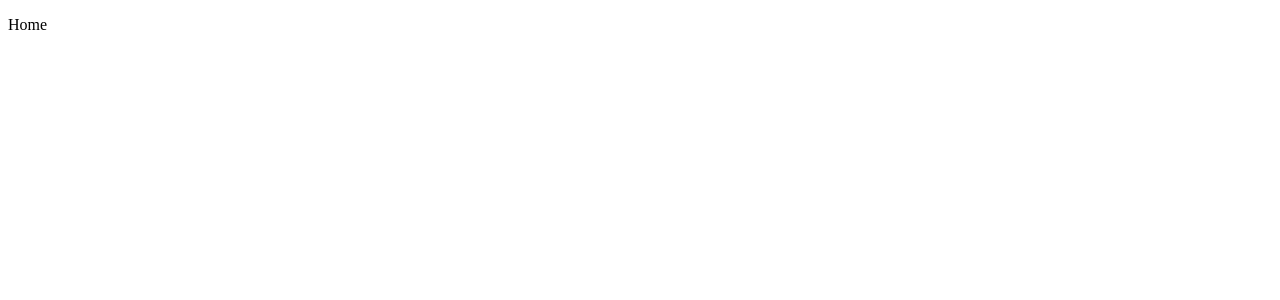
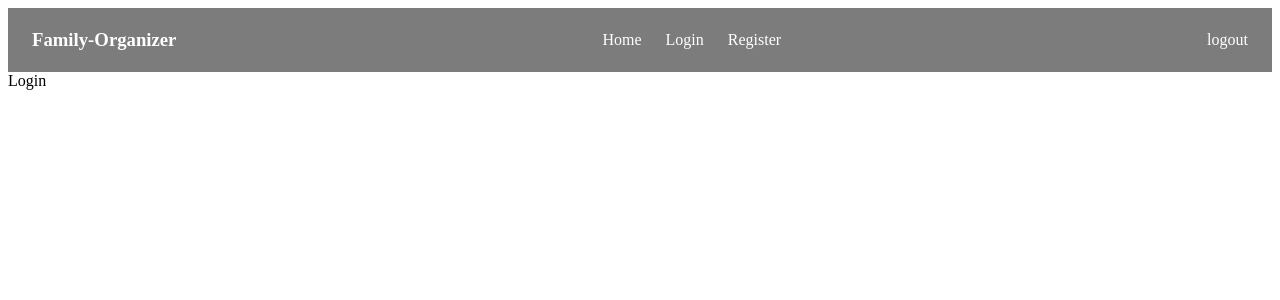
Before and after one commit to Julian0509/Family-Organizer, a React (Vite) app in the folder Family-Orginizer/: page / in a window 1280 px wide. Shown: the top 300 px of the page. Built offline with nearby package versions, Linux system fonts and the light colour scheme.

Commit message:
Header+Layout

```diff
--- a/Family-Orginizer/src/App.jsx
+++ b/Family-Orginizer/src/App.jsx
@@ -8,8 +8,8 @@ function App() {
   return (
     <BrowserRouter>
     <Routes>
-      <Route path="/" element={<Home />}></Route>
-      <Route path="login" element={<Login />}></Route>
+      <Route path="/" element={<Login />}></Route>
+      <Route path="home" element={<Home />}></Route>
       <Route path="register" element={<Register />}></Route>
     </Routes>
     </BrowserRouter>
--- /dev/null
+++ b/Family-Orginizer/src/components/Header.jsx
@@ -0,0 +1,19 @@
+import Navigation from "./Navbar";
+import "../styles/header.css";
+
+function Header() {
+    return (
+        <header className="header" >
+            <div className="header-name">
+                <h3>Family-Organizer</h3>
+            </div>
+            <div>
+                <Navigation />
+            </div>
+            <div className="logout">
+                logout
+            </div>
+        </header>
+    );
+}
+export default Header;
--- a/Family-Orginizer/src/components/Home.jsx
+++ b/Family-Orginizer/src/components/Home.jsx
@@ -1,6 +1,10 @@
+import Layout from "./Layout";
 function Home() {
   return (
-    <p>Home</p>
+    <div>
+        <Layout />
+        Home
+    </div>
   );
 }
 export default Home;
--- /dev/null
+++ b/Family-Orginizer/src/components/Layout.jsx
@@ -0,0 +1,16 @@
+import Header from "./Header";
+import { Outlet } from "react-router-dom";
+
+function Layout() {
+    return (
+        <div>
+            <div>
+            <Header />
+            </div>
+
+            <main>
+            </main>
+        </div>
+    )
+}
+export default Layout;
--- a/Family-Orginizer/src/components/Login.jsx
+++ b/Family-Orginizer/src/components/Login.jsx
@@ -1,6 +1,10 @@
+import Layout from "./Layout";
 function Login() {
   return (
-    <p>login</p>
+    <div>
+        <Layout />
+        Login
+    </div>
   );
 }
 export default Login;
--- /dev/null
+++ b/Family-Orginizer/src/components/Navbar.jsx
@@ -0,0 +1,16 @@
+import { Link, Outlet } from "react-router-dom";
+import "../styles/navbar.css"
+
+const Navigation = () => {
+    return (
+        <>
+        <nav className="navbar">
+            <Link to="/home">Home</Link>
+            <Link to="/">Login</Link>
+            <Link to="/register">Register</Link>
+        </nav>
+        <Outlet/>
+        </>
+    );
+};
+export default Navigation;
--- a/Family-Orginizer/src/components/Register.jsx
+++ b/Family-Orginizer/src/components/Register.jsx
@@ -1,6 +1,11 @@
+import Layout from "./Layout";
+
 function Register() {
   return (
-    <p>Register</p>
+    <div>
+        <Layout />
+        Register
+    </div>
   );
 }
 export default Register;
--- /dev/null
+++ b/Family-Orginizer/src/styles/header.css
@@ -0,0 +1,11 @@
+.header {
+    height: 64px;
+    background-color: #7c7c7c;
+    color: white;
+
+    display: flex;
+    align-items: center;
+    justify-content: space-between;
+
+    padding: 0 1.5rem;
+}
--- /dev/null
+++ b/Family-Orginizer/src/styles/navbar.css
@@ -0,0 +1,9 @@
+.navbar {
+  display: flex;
+  gap: 1.5rem;
+}
+
+.navbar a {
+  color: white;
+  text-decoration: none;
+}
```
